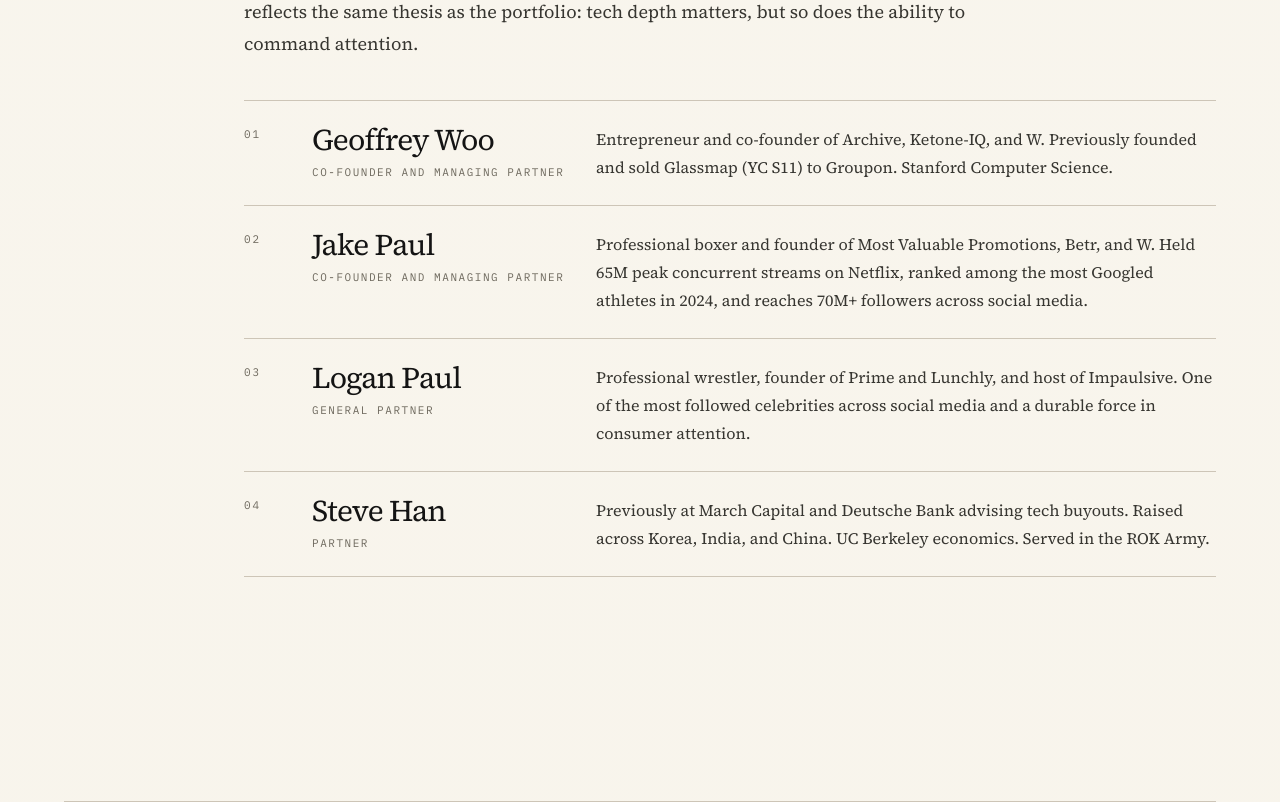
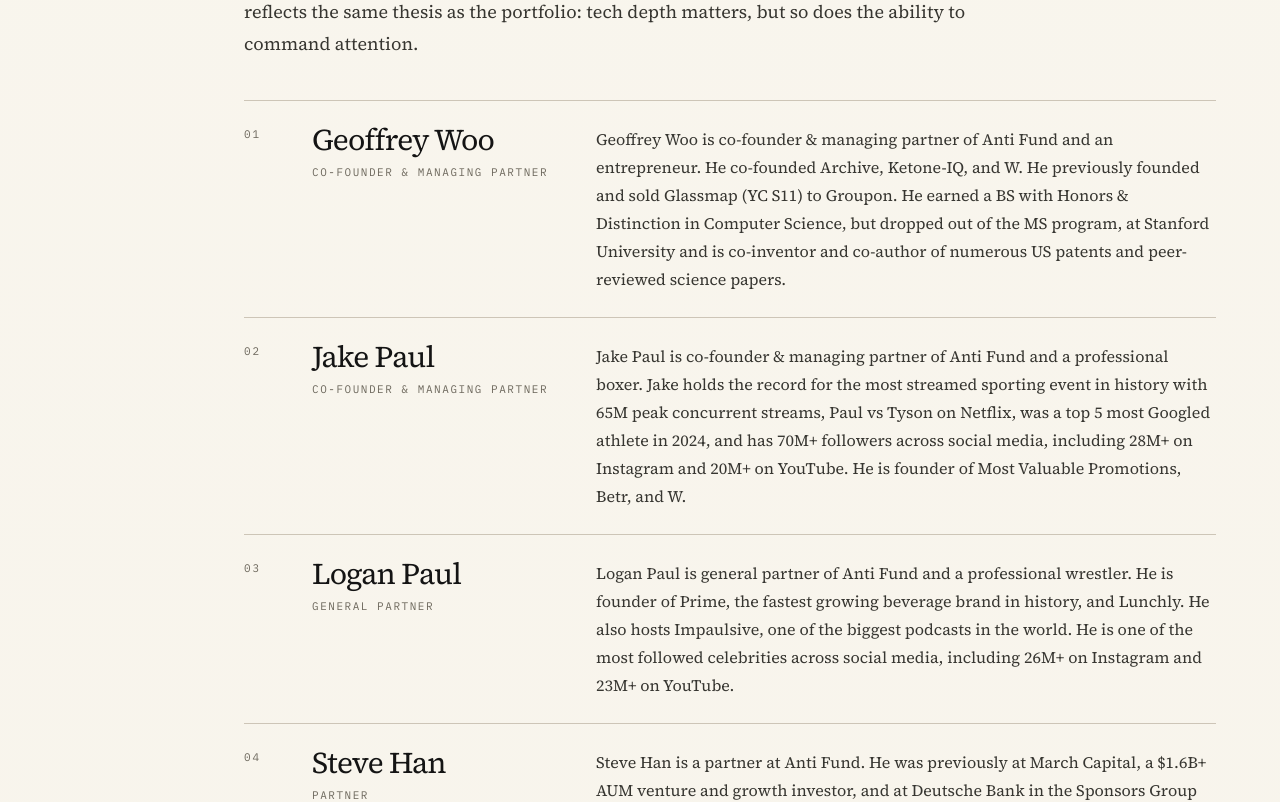
Before and after one commit to geoffreywoo/anti-fund, a Next.js app: page / in a window 1280 px wide. Shown: the part 4360-5162 px from the top of the page. Built offline with nearby package versions, Linux system fonts and the light colour scheme.

Commit message:
refactor: restore full team bios

```diff
--- a/components/Team.tsx
+++ b/components/Team.tsx
@@ -1,27 +1,27 @@
 const team = [
   {
     name: "Geoffrey Woo",
-    title: "Co-founder and Managing Partner",
+    title: "Co-founder & Managing Partner",
     credential:
-      "Entrepreneur and co-founder of Archive, Ketone-IQ, and W. Previously founded and sold Glassmap (YC S11) to Groupon. Stanford Computer Science.",
+      "Geoffrey Woo is co-founder & managing partner of Anti Fund and an entrepreneur. He co-founded Archive, Ketone-IQ, and W. He previously founded and sold Glassmap (YC S11) to Groupon. He earned a BS with Honors & Distinction in Computer Science, but dropped out of the MS program, at Stanford University and is co-inventor and co-author of numerous US patents and peer-reviewed science papers.",
   },
   {
     name: "Jake Paul",
-    title: "Co-founder and Managing Partner",
+    title: "Co-founder & Managing Partner",
     credential:
-      "Professional boxer and founder of Most Valuable Promotions, Betr, and W. Held 65M peak concurrent streams on Netflix, ranked among the most Googled athletes in 2024, and reaches 70M+ followers across social media.",
+      "Jake Paul is co-founder & managing partner of Anti Fund and a professional boxer. Jake holds the record for the most streamed sporting event in history with 65M peak concurrent streams, Paul vs Tyson on Netflix, was a top 5 most Googled athlete in 2024, and has 70M+ followers across social media, including 28M+ on Instagram and 20M+ on YouTube. He is founder of Most Valuable Promotions, Betr, and W.",
   },
   {
     name: "Logan Paul",
     title: "General Partner",
     credential:
-      "Professional wrestler, founder of Prime and Lunchly, and host of Impaulsive. One of the most followed celebrities across social media and a durable force in consumer attention.",
+      "Logan Paul is general partner of Anti Fund and a professional wrestler. He is founder of Prime, the fastest growing beverage brand in history, and Lunchly. He also hosts Impaulsive, one of the biggest podcasts in the world. He is one of the most followed celebrities across social media, including 26M+ on Instagram and 23M+ on YouTube.",
   },
   {
     name: "Steve Han",
     title: "Partner",
     credential:
-      "Previously at March Capital and Deutsche Bank advising tech buyouts. Raised across Korea, India, and China. UC Berkeley economics. Served in the ROK Army.",
+      "Steve Han is a partner at Anti Fund. He was previously at March Capital, a $1.6B+ AUM venture and growth investor, and at Deutsche Bank in the Sponsors Group advising tech buyouts for Silver Lake, Thoma Bravo, TPG, and others. Born in Korea and raised across India and China, he holds dual degrees in Economics and Environmental Economics & Policy from the University of California, Berkeley. Steve served in the ROK Army as secretary to the Commanding General of the 17th Infantry Division, selected out of 12,000 soldiers.",
   },
 ];
 
```
